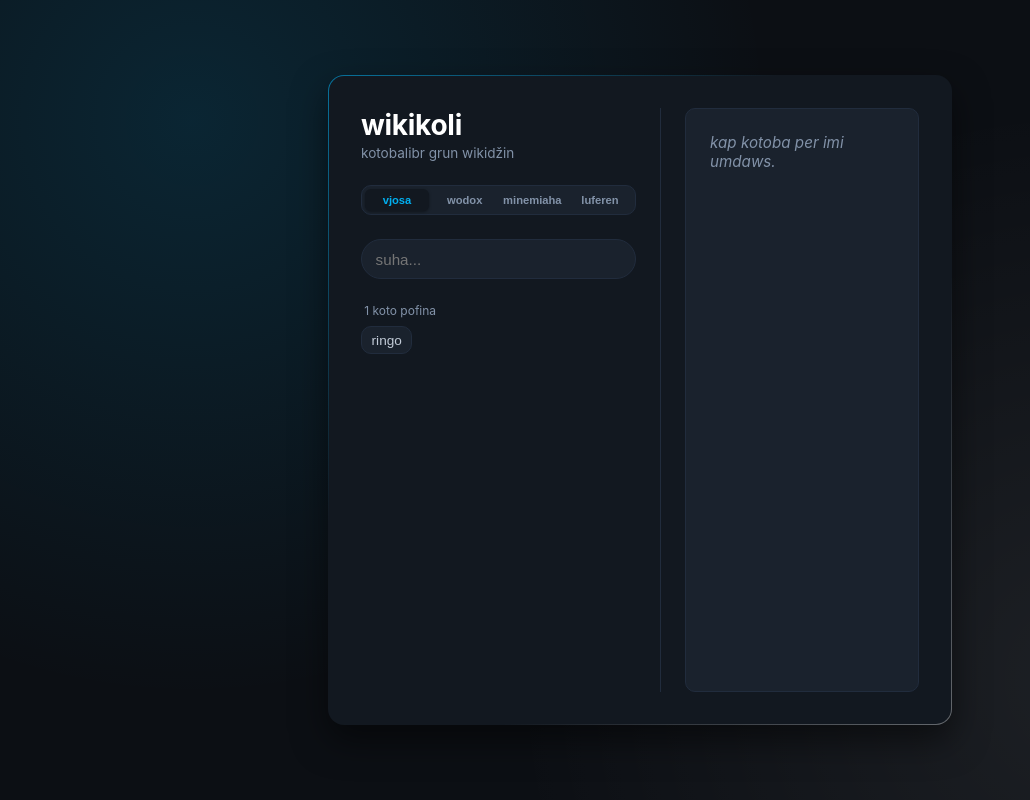
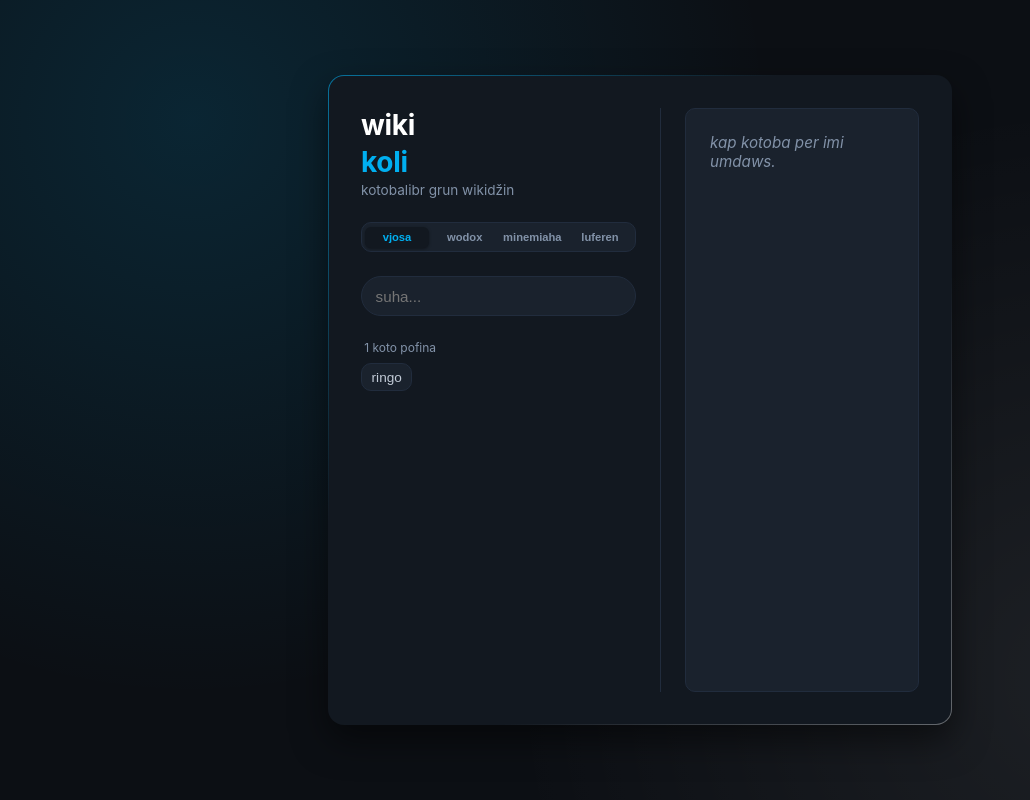
Before and after one commit to wikipedially/wikikoli, a plain HTML site: page index.html in a window 1280 px wide. Shown: the whole page, without its empty margins (0-1030 px from the left). Drawn offline with Linux system fonts and the light colour scheme.

Commit message:
Change header color

```diff
--- a/index.html
+++ b/index.html
@@ -12,7 +12,7 @@
     <main class="container">
         <section class="sidebar-pane">
             <header class="header">
-                <h1>wikikoli</h1>
+                <h1>wiki</h1><h1 style="color:var(--text-accent);">koli</h1>
                 <p>kotobalibr grun wikidžin</p>
             </header>
             <div class="lang-switcher">
```
